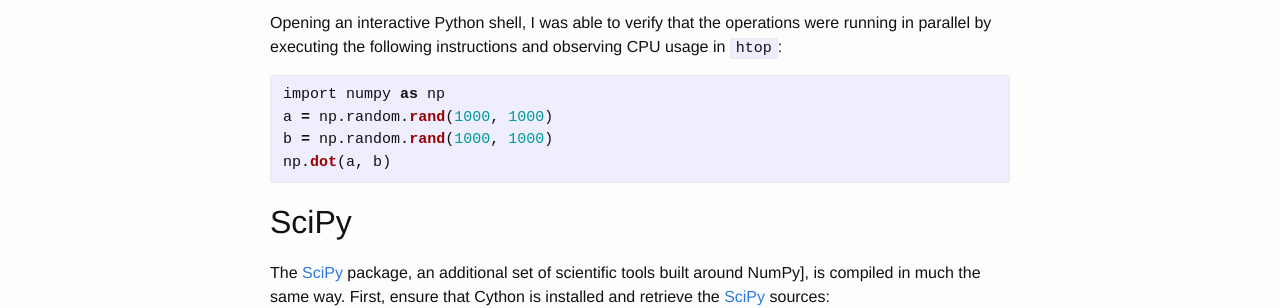
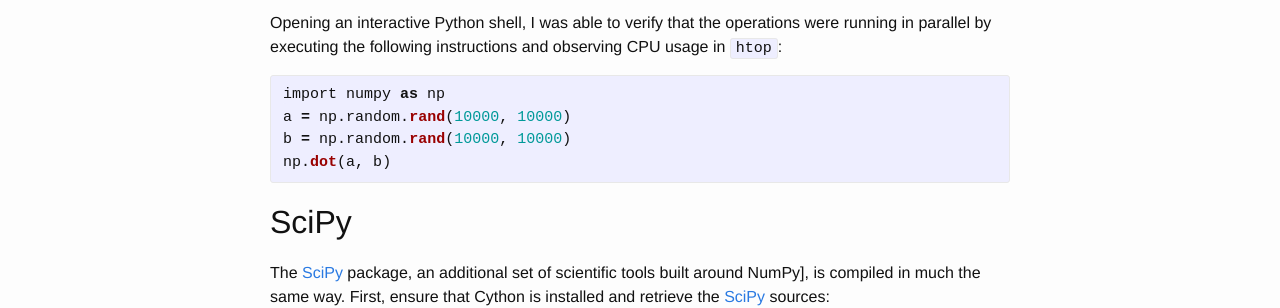
Before and after one commit to acroz/acroz.github.io, a Jekyll site: the page built from _posts/2016-02-08-parallel-numpy.md, in a window 1280 px wide. Shown: the part 806-1114 px from the top of the page. Built offline with Jekyll 4.4.1, drawn with Linux system fonts in a browser that asks for light colours.

Commit message:
Small update

```diff
--- a/_posts/2016-02-08-parallel-numpy.md
+++ b/_posts/2016-02-08-parallel-numpy.md
@@ -44,8 +44,8 @@
 
 {% highlight python %}
 import numpy as np
-a = np.random.rand(1000, 1000)
-b = np.random.rand(1000, 1000)
+a = np.random.rand(10000, 10000)
+b = np.random.rand(10000, 10000)
 np.dot(a, b)
 {% endhighlight %}
 
```
